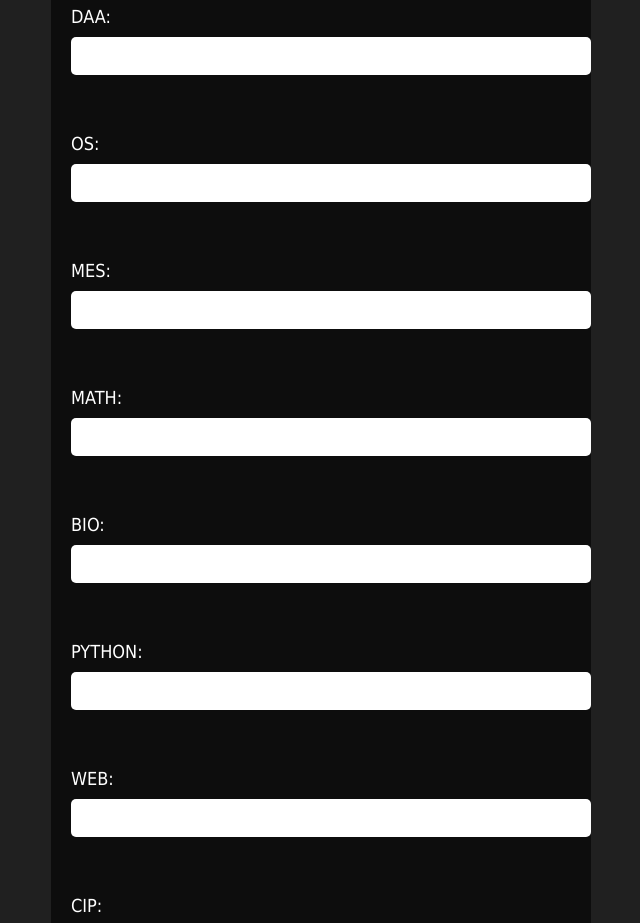
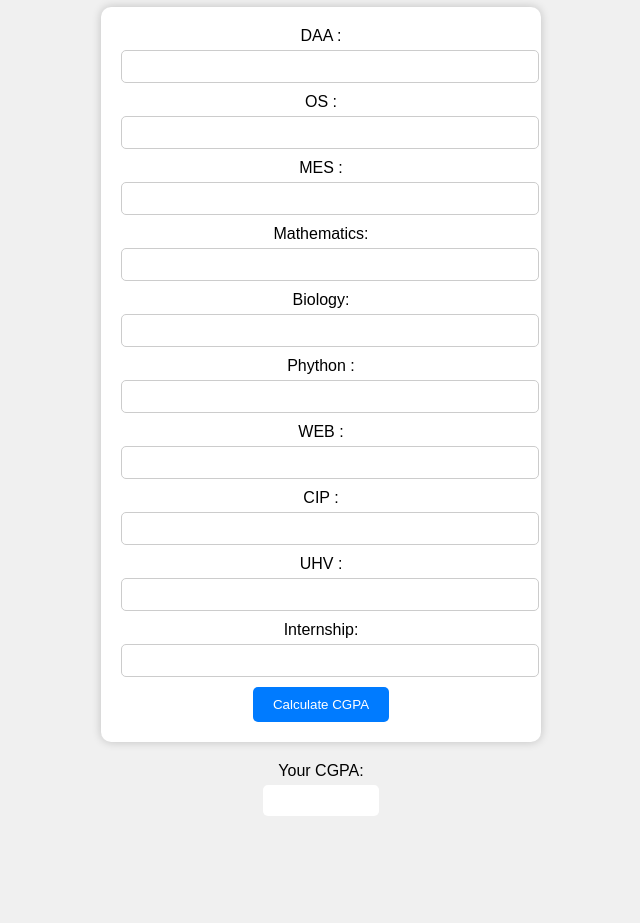
Before and after one commit to suraj0-11/4semsgpa, a plain HTML site: page index.html in a window 1280 px wide. Shown: the part 73-996 px from the top of the page, without its empty margins (319-959 px from the left). After the commit the page ends 897 px from the top, so only its background shows below. Drawn offline with Linux system fonts and the light colour scheme.

Commit message:
Update index.html

```diff
--- a/index.html
+++ b/index.html
@@ -1,158 +1,105 @@
 <!DOCTYPE html>
-<html>
+<html lang="en">
 <head>
-	<title>3rd sem SGPA Calculator</title>
+    <meta charset="UTF-8">
+    <meta name="viewport" content="width=device-width, initial-scale=1.0">
+    <title>CGPA Calculator</title>
     <style>
-		html, body {
-			margin: 0;
-			padding: 0;
-			height: 100%;
-			background: #202020;
-			color: #fff;
-			font-family: Tahoma, sans-serif;
-		}
-
         body {
-			background: url('metro.jpg?grayscale&blur=2') no-repeat center center fixed;
-			background-size: cover;
+            font-family: Arial, sans-serif;
+            text-align: center;
+            background-color: #f0f0f0;
         }
 
         h1 {
-			text-align: center;
-			font-size: 24px;
-			font-weight: 700;
-			line-height: 26.4px;
+            color: #333;
         }
 
         form {
-			margin: 0 auto;
-			max-width: 500px;
+            background-color: #fff;
             padding: 20px;
-			background-color: rgba(0, 0, 0, 0.6);
+            border-radius: 10px;
+            box-shadow: 0px 0px 10px rgba(0, 0, 0, 0.2);
+            margin: 20px auto;
+            max-width: 400px;
+        }
+
+        label {
+            display: block;
+            margin-bottom: 5px;
+        }
+
+        input[type="number"] {
+            width: 100%;
+            padding: 8px;
+            margin-bottom: 10px;
+            border: 1px solid #ccc;
             border-radius: 5px;
         }
 
-		form label {
-			display: block;
-			font-size: 18px;
-			margin-bottom: 10px;
+        button {
+            background-color: #007BFF;
+            color: #fff;
+            padding: 10px 20px;
+            border: none;
+            border-radius: 5px;
+            cursor: pointer;
         }
 
-		form input[type="number"] {
-			display: block;
-			margin-bottom: 20px;
-			padding: 10px;
+        #result {
+            margin-top: 20px;
+        }
+
+        #cgpa {
+            width: 100px;
+            text-align: center;
+            font-weight: bold;
             border: none;
             border-radius: 5px;
-			font-size: 16px;
-			width: 100%;
-		}
-
-		form input[type="button"] {
-			margin: 20px auto 0;
-			padding: 10px 20px;
-			background-color: #4CAF50;
-			border: none;
-			border-radius: 5px;
-			color: #fff;
-			font-size: 16px;
-			cursor: pointer;
-			transition: background-color 0.3s ease;
-		}
-
-		form input[type="button"]:hover {
-			background-color: #3e8e41;
-		}
-
-		form input[type="text"] {
-			display: block;
-			margin-top: 20px;
-			padding: 10px;
-			border: none;
-			border-radius: 5px;
-			font-size: 16px;
-			width: 100%;
-		}
-
-		.instagram-link {
-			display: inline-block;
-			position: relative;
-			font-family: Arial, sans-serif;
-			text-transform: uppercase;
-			font-weight: bold;
-			font-size: 20px;
-		}
-
-		.instagram-link a {
-			display: flex;
-			align-items: center;
-			justify-content: center;
-			text-decoration: none;
-		}
-
-		.instagram-logo {
-			height: 50px;
-			margin-right: 10px;
-		}
-
-		.instagram-name {
-			color: #ffffff;
-			text-shadow: 1px 1px 10px rgba(255, 255, 255, 0.7);
-		}
-
-		@media (max-width: 480px) {
-			.instagram-link {
-				font-size: 16px;
-			}
-
-			.instagram-logo {
-				height: 40px;
-			}
-
-			.instagram-name {
-				font-size: 18px;
-			}
+            padding: 8px;
         }
     </style>
 </head>
 <body>
-	<h1>3rd sem ISE SGPA Calculator</h1>
-	<form>
-		<label for="dsa">DAA:</label>
-		<input type="number" id="dsa" name="dsa" min="0" max="100" required><br><br>
+    <h1>CGPA Calculator</h1>
+    <form id="cgpaForm">
+        <label for="dsa">DAA :</label>
+        <input type="number" id="dsa" required><br>
 
-		<label for="co">OS:</label>
-		<input type="number" id="co" name="co" min="0" max="100" required><br><br>
+        <label for="co">OS :</label>
+        <input type="number" id="co" required><br>
 
-		<label for="ade">MES:</label>
-		<input type="number" id="ade" name="ade" min="0" max="100" required><br><br>
+        <label for="ade">MES :</label>
+        <input type="number" id="ade" required><br>
 
-		<label for="math">MATH:</label>
-		<input type="number" id="math" name="math" min="0" max="100" required><br><br>
+        <label for="math">Mathematics:</label>
+        <input type="number" id="math" required><br>
 
-		<label for="bio">BIO:</label>
-		<input type="number" id="bio" name="bio" min="0" max="100" required><br><br>
+        <label for="bio">Biology:</label>
+        <input type="number" id="bio" required><br>
 
-		<label for="java">PYTHON:</label>
-		<input type="number" id="java" name="java" min="0" max="100" required><br><br>
+        <label for="java">Phython :</label>
+        <input type="number" id="java" required><br>
 
-		<label for="mo">WEB:</label>
-		<input type="number" id="mo" name="mo" min="0" max="100" required><br><br>
+        <label for="mo">WEB :</label>
+        <input type="number" id="mo" required><br>
 
-		<label for="scr">CIP:</label>
-		<input type="number" id="scr" name="scr" min="0" max="100" required><br><br>
+        <label for="scr">CIP :</label>
+        <input type="number" id="scr" required><br>
 
-		<label for="kan">UHV:</label>
-		<input type="number" id="kan" name="kan" min="0" max="100" required><br><br>
+        <label for="kan">UHV :</label>
+        <input type="number" id="kan" required><br>
 
-		<label for="int">INTERN:</label>
-		<input type="number" id="int" name="int" min="0" max="100" required><br><br>
+        <label for="int">Internship:</label>
+        <input type="number" id="int" required><br>
 
-		<input type="button" value="Calculate CGPA" onclick="calculateCGPA()"><br><br>
+        <button type="button" onclick="calculateCGPA()">Calculate CGPA</button>
+    </form>
 
-		<label for="cgpa">CGPA:</label>
-		<input type="text" id="cgpa" name="cgpa" readonly>
-	</form>
+    <div id="result">
+        <label for="cgpa">Your CGPA:</label>
+        <input type="text" id="cgpa" readonly>
+    </div>
 
     <script>
         function calculateCGPA() {
```
Lines whose indentation alone changed are shown as unchanged.
